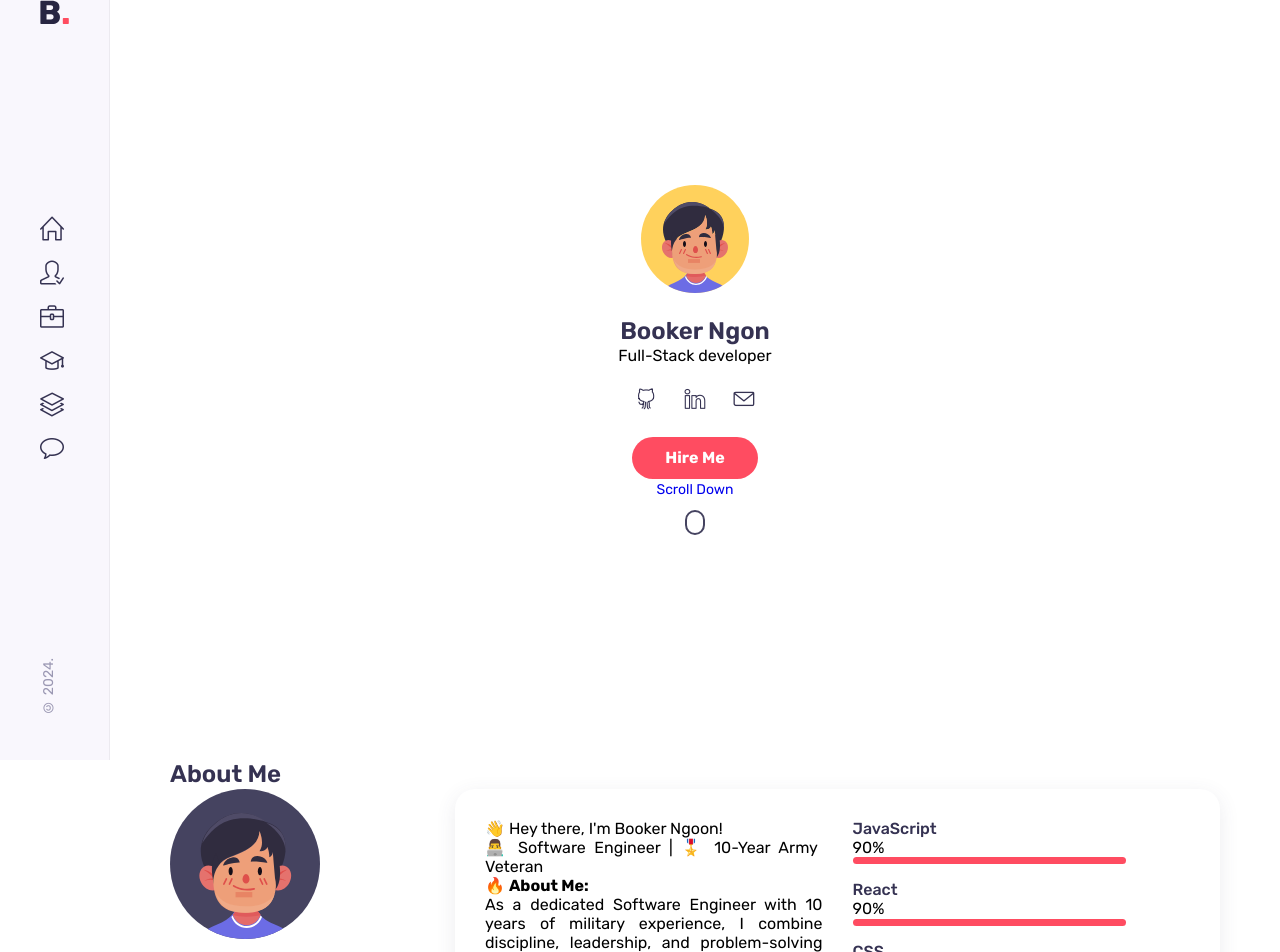
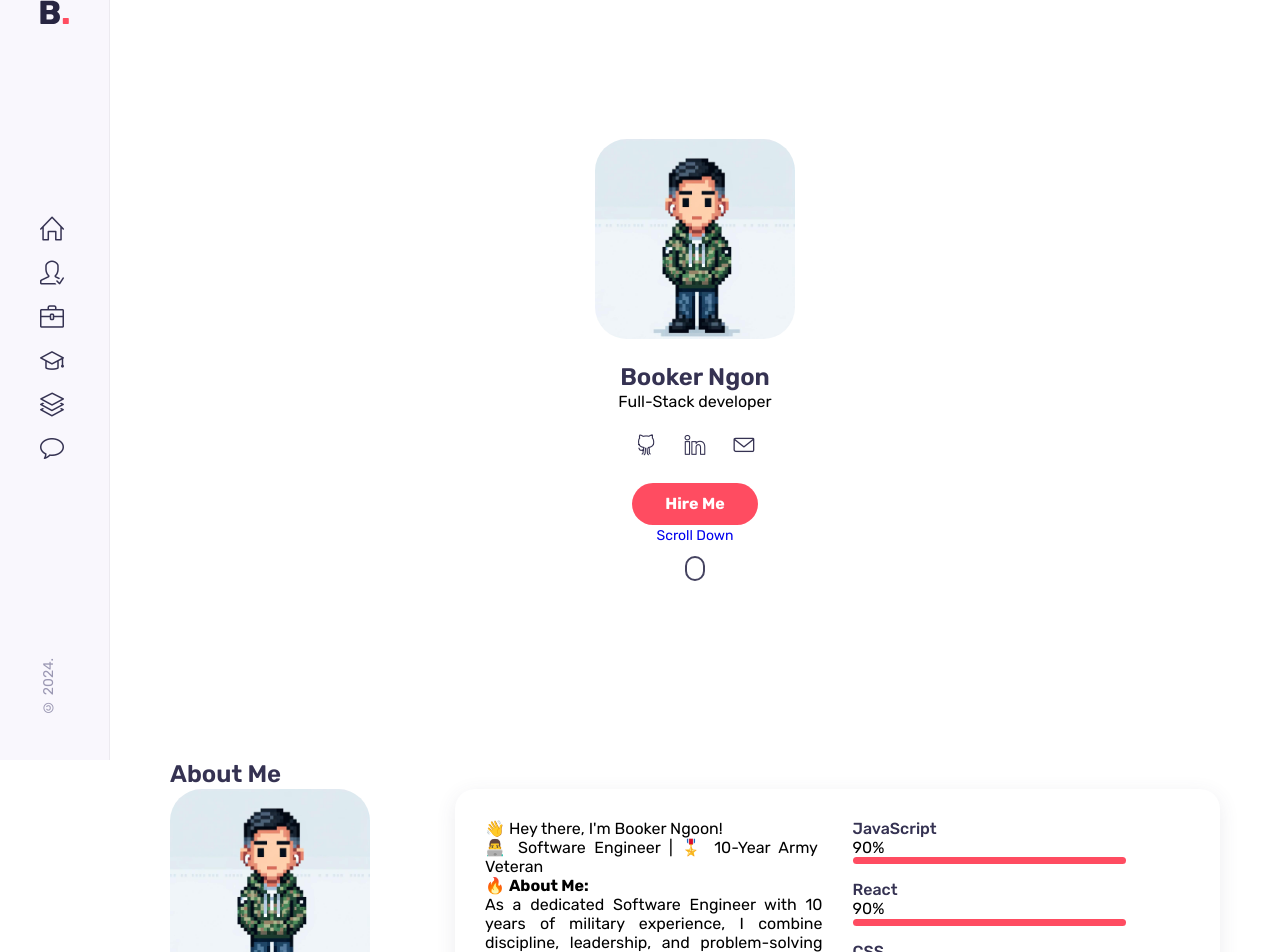
Before and after one commit to bngoon/react-portfollio, a React (Create React App) app: page / in a window 1280 px wide. Shown: the part 40-992 px from the top of the page. Built offline with nearby package versions, Linux system fonts and the light colour scheme.

Commit message:
fixed images and css for image containers

```diff
--- a/src/components/about/About.jsx
+++ b/src/components/about/About.jsx
@@ -1,6 +1,6 @@
 import React from 'react';
 import "./about.css";
-import Image from "../../assets/avatar-2.svg";
+import Image from "../../assets/Pixel_Art_Profile.jpg";
 import AboutBox from './AboutBox';
 
 function About() {
--- a/src/components/about/about.css
+++ b/src/components/about/about.css
@@ -221,3 +221,8 @@
 .about__title {
   font-size: 1.875rem;
 }
+
+.about__img {
+  height: 200px;
+  border-radius: 2em;
+}
--- a/src/components/home/Home.jsx
+++ b/src/components/home/Home.jsx
@@ -1,6 +1,6 @@
 import React from 'react'
 import "./home.css"
-import Me from "../../assets/avatar-1.svg"
+import Me from "../../assets/Pixel_Art_Profile.jpg"
 import HeaderSocials from './HeaderSocials'
 import ScrollDown from './ScrollDown'
 // import Shapes from './Shapes'
--- a/src/components/home/home.css
+++ b/src/components/home/home.css
@@ -14,6 +14,8 @@
 
 .home__img {
   margin-bottom: 1.5rem;
+  height: 200px;
+  border-radius: 2em;
 }
 
 .home__name {
```
Also changed, not shown: src/assets/Pixel_Art_Profile.jpg (added).
